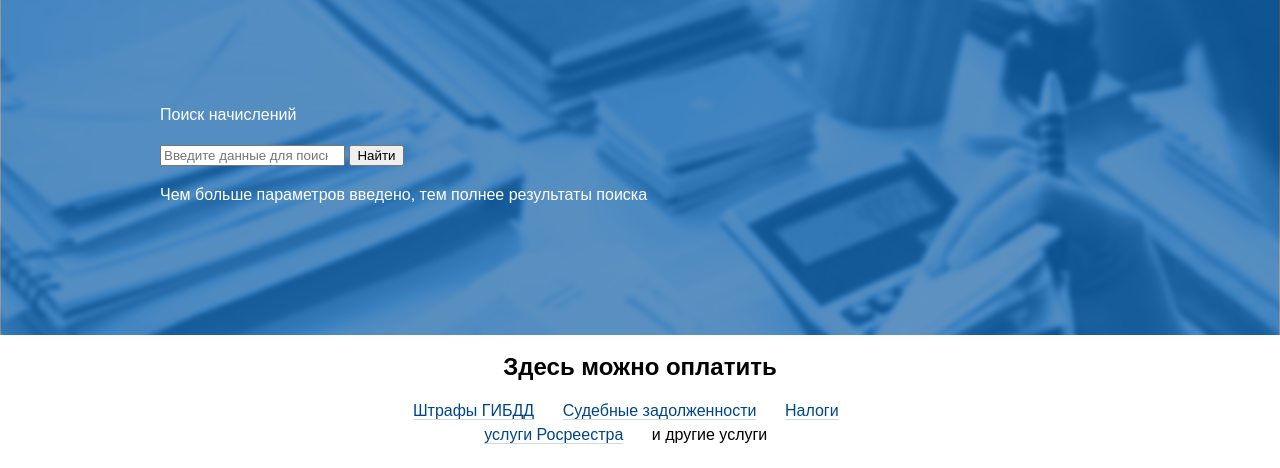
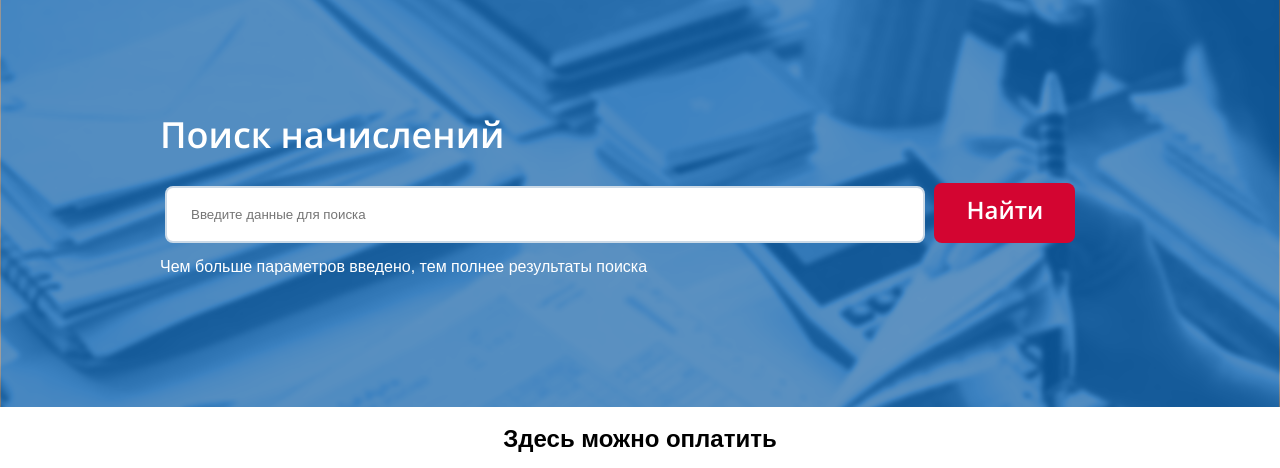
Before and after one commit to ksenksenni/test, a website: page index.html in a window 1280 px wide. Shown: the part 307-775 px from the top of the page. Drawn offline with Linux system fonts and the light colour scheme; a web font is replaced by a local one.

Commit message:
fix styles for search

```diff
--- a/index.html
+++ b/index.html
@@ -47,15 +47,15 @@
     <main>
         <section class="search">
             <div class="search__content container">
-                <p>Поиск начислений</p>
+                <p class="search__content-title">Поиск начислений</p>
 
-                <form action="" class="search__form ">
-                    <input class="search__form-input" type="search" required placeholder="Введите данные для поиска">
-                    <!-- <input class="searchsearch__form-mobile-input" type="search" required placeholder="Поиск"> -->
-                    <input class="searchsearch__form-input-btn btn-link" type="submit" value="Найти">
+                <form action="" class="search__content-form">
+                    <input class="search__content-form-input" type="search" required placeholder="Введите данные для поиска">
+                    <!-- <input class="search__content-form-mobile-input" type="search" required placeholder="Поиск"> -->
+                    <input class="search__content-form-input-btn btn-link" type="submit" value="Найти">
                 </form>
 
-                <p>Чем больше параметров введено, тем полнее результаты поиска</p>
+                <p class="search__content-text">Чем больше параметров введено, тем полнее результаты поиска</p>
             </div>
         </section>
 
--- a/styles/search.scss
+++ b/styles/search.scss
@@ -5,3 +5,41 @@
     padding-bottom: 112px;
     color: #ffffff;
 }
+
+.search__content-title {
+    font-family: 'OpenSansSemibold', sans-serif;
+    font-size: 36px;
+}
+
+.search__content-form {
+    max-width: 960px;
+    height: 60px;
+    margin-left: 5px;
+    margin-right: 5px;
+}
+
+.search__content-form-input {
+    width: 80%;
+    padding: 19px 22px 19px 24px;
+    border-radius: 8px;
+    border: 2px solid #00468533;
+    font-size: 16/22px;
+    color: #00000033;
+}
+
+.search__content-form-input-btn {
+    font-family: 'OpenSansSemibold', sans-serif;
+    font-size: 24px;
+    line-height: 33px;
+    color: #ffffff;
+    background-color: #D30531;
+    border-radius: 8px;
+    border: none;
+    height: 60px;
+    padding: 10px 32px 17px 32px;
+    margin-left: 5px;
+}
+
+.search__content-text {
+    margin-top: 12px;
+}
```
Also changed, not shown: dist/style.css.
